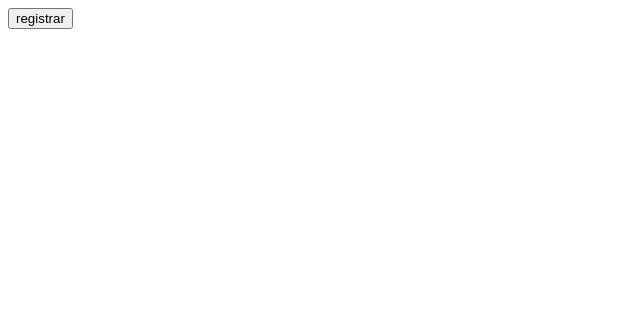
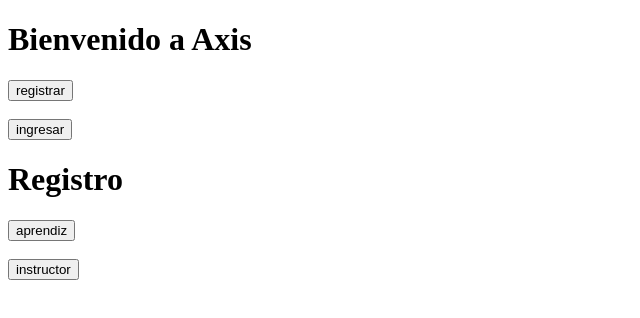
Before and after one commit to MRstiven23/Sistema-de-acceso, a plain HTML site: page public/index.html in a window 1280 px wide. Shown: the whole page, without its empty margins (0-640 px from the left). Drawn offline with Linux system fonts and the light colour scheme.

Commit message:
creacion de los div para el inicio y el registro

```diff
--- a/public/index.html
+++ b/public/index.html
@@ -3,12 +3,22 @@
 <head>
     <meta charset="UTF-8">
     <meta name="viewport" content="width=device-width, initial-scale=1.0">
-    <title>ACCESO</title>
+    <title>AXIS</title>
+    <link rel="stylesheet" href="style.css">
 </head>
 <body>
-    <div id="inicio"></div>
-    <button onclick="registrar">registrar</button>
+    <div id="inicio">
+        <h1>Bienvenido a Axis</h1>
+        <button onclick="registrar">registrar</button><br><br>
+        <button onclick="ingresar">ingresar</button>
+    </div>
 
-    <script></script>
+    <div id="registros">
+        <h1>Registro</h1>
+        <button onclick="aprendiz">aprendiz</button><br><br>
+        <button onclick="instructor">instructor</button>
+    </div>
+
+    <script src="script.js"></script>
 </body>
 </html>
```
